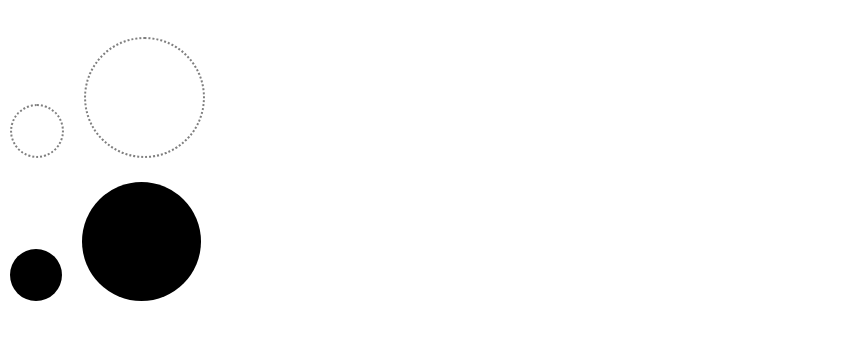
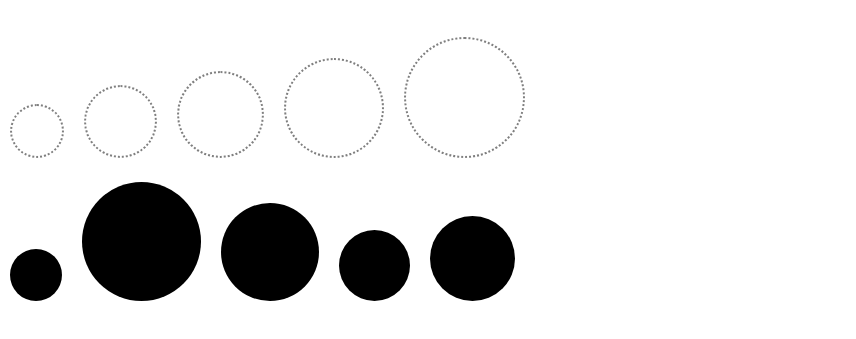
Before and after one commit to mayfer/pairit, a plain HTML site: page index.html in a window 1280 px wide. Shown: the part 61-400 px from the top of the page, without its empty margins (0-856 px from the left). Drawn offline with Linux system fonts and the light colour scheme.

Commit message:
num circles

```diff
--- a/index.html
+++ b/index.html
@@ -46,7 +46,7 @@
 
         $(document).ready(function(){
 
-            var num_circles = 2;
+            var num_circles = 5;
             var circle_sizes = [];
 
             function number_different_enough(num, num_array, range) {
```
